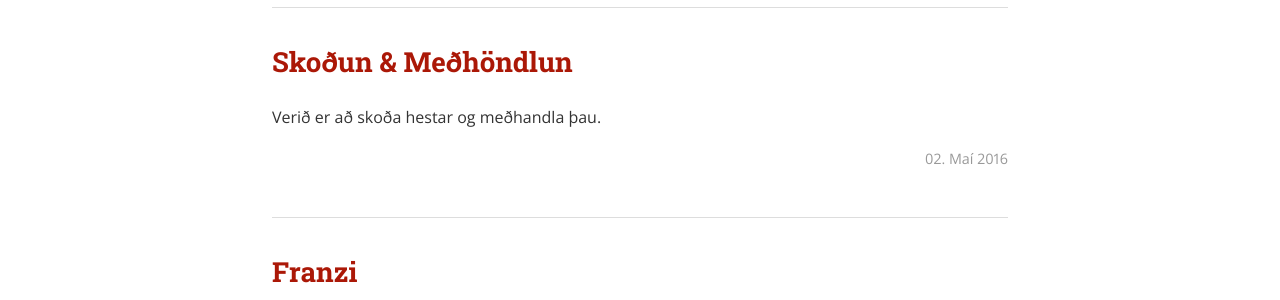
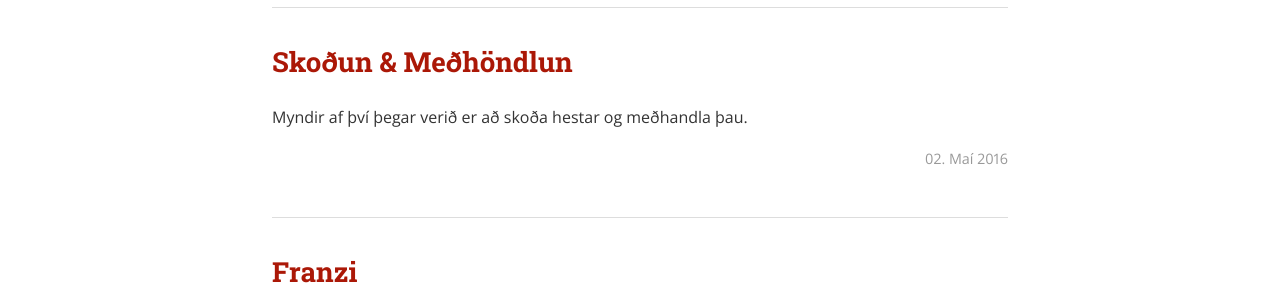
Before and after one commit to FancyFanz/FancyFanz.github.io, a Jekyll site: the page built from index.html, in a window 1280 px wide. Shown: the part 738-1038 px from the top of the page. Built offline with Jekyll 4.4.1, drawn with Linux system fonts in a browser that asks for light colours; nearby versions of some CDN libraries; library files that are not in the unit come from our copies.

Commit message:
Update 2016-05-02-tour-is.md

```diff
--- a/albums/_posts/2016-05-02-tour-is.md
+++ b/albums/_posts/2016-05-02-tour-is.md
@@ -75,4 +75,4 @@ images:
     dropbox_thumb: https://www.dropbox.com/s/x1phovimhmgfr1j/
 ---
 
-Verið er að skoða hestar og meðhandla þau.
+Myndir af því þegar verið er að skoða hestar og meðhandla þau.
```
